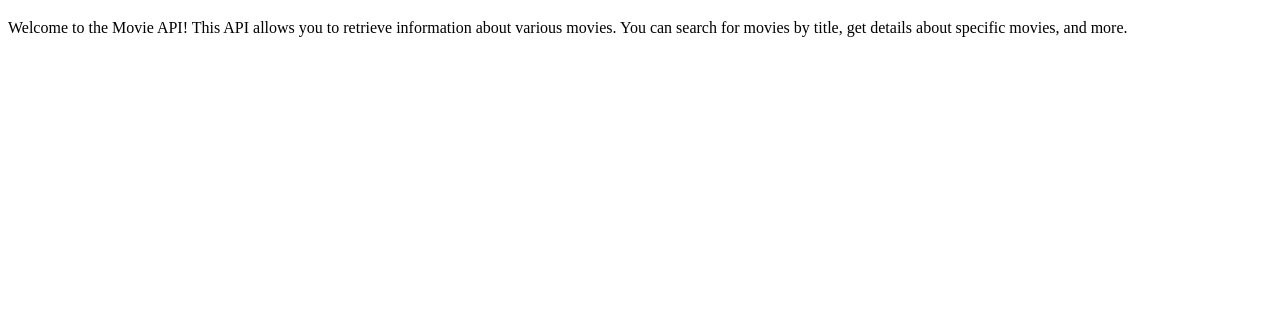
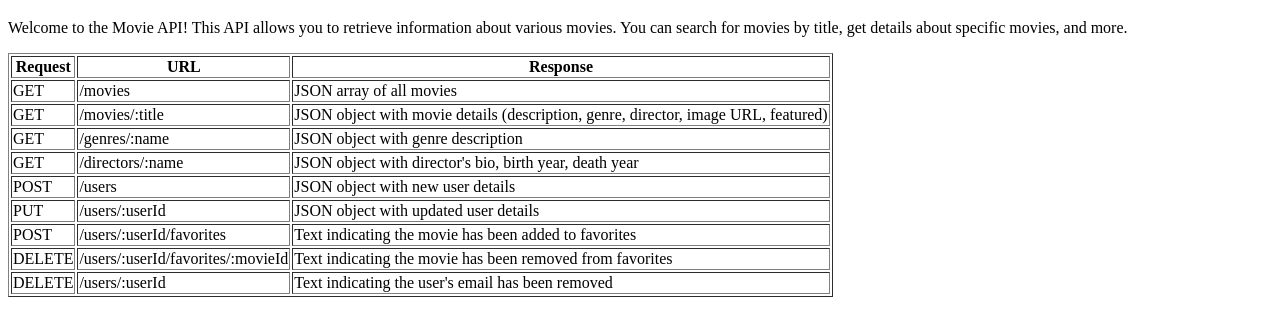
Before and after one commit to CleySanchez/movie_api, a website: page public/documentation.html in a window 1280 px wide. Shown: the part 61-394 px from the top of the page. Drawn offline with Linux system fonts and the light colour scheme.

Commit message:
doc.html

```diff
--- a/public/documentation.html
+++ b/public/documentation.html
@@ -8,5 +8,62 @@
 <body>
   <h1>Movie API Documentation</h1>
   <p>Welcome to the Movie API! This API allows you to retrieve information about various movies. You can search for movies by title, get details about specific movies, and more.</p>
+
+  <table border="1">
+    <thead>
+      <tr>
+        <th>Request</th>
+        <th>URL</th>
+        <th>Response</th>
+      </tr>
+    </thead>
+    <tbody>
+      <tr>
+        <td>GET</td>
+        <td>/movies</td>
+        <td>JSON array of all movies</td>
+      </tr>
+      <tr>
+        <td>GET</td>
+        <td>/movies/:title</td>
+        <td>JSON object with movie details (description, genre, director, image URL, featured)</td>
+      </tr>
+      <tr>
+        <td>GET</td>
+        <td>/genres/:name</td>
+        <td>JSON object with genre description</td>
+      </tr>
+      <tr>
+        <td>GET</td>
+        <td>/directors/:name</td>
+        <td>JSON object with director's bio, birth year, death year</td>
+      </tr>
+      <tr>
+        <td>POST</td>
+        <td>/users</td>
+        <td>JSON object with new user details</td>
+      </tr>
+      <tr>
+        <td>PUT</td>
+        <td>/users/:userId</td>
+        <td>JSON object with updated user details</td>
+      </tr>
+      <tr>
+        <td>POST</td>
+        <td>/users/:userId/favorites</td>
+        <td>Text indicating the movie has been added to favorites</td>
+      </tr>
+      <tr>
+        <td>DELETE</td>
+        <td>/users/:userId/favorites/:movieId</td>
+        <td>Text indicating the movie has been removed from favorites</td>
+      </tr>
+      <tr>
+        <td>DELETE</td>
+        <td>/users/:userId</td>
+        <td>Text indicating the user's email has been removed</td>
+      </tr>
+    </tbody>
+  </table>
 </body>
 </html>
```
Also changed, not shown: index.js (+49 -5 lines), server.js (line endings or trailing spaces), 2 other files.
